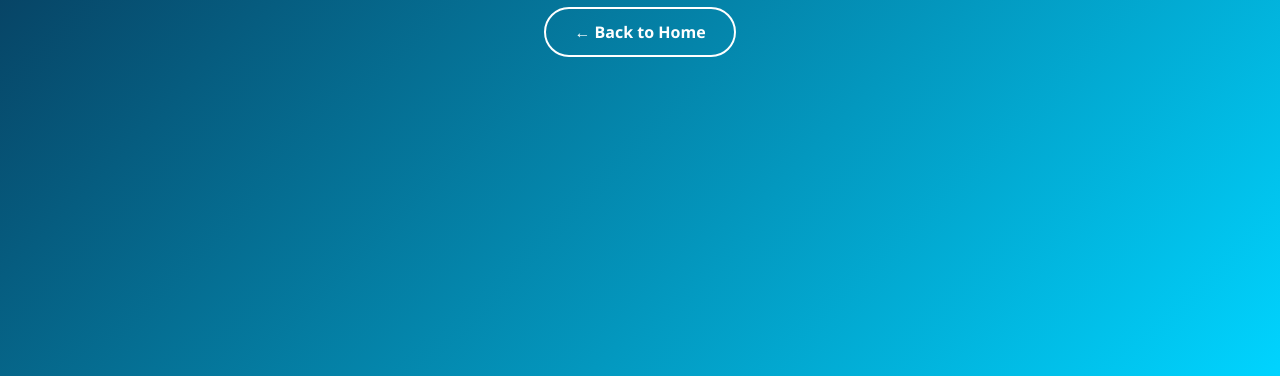
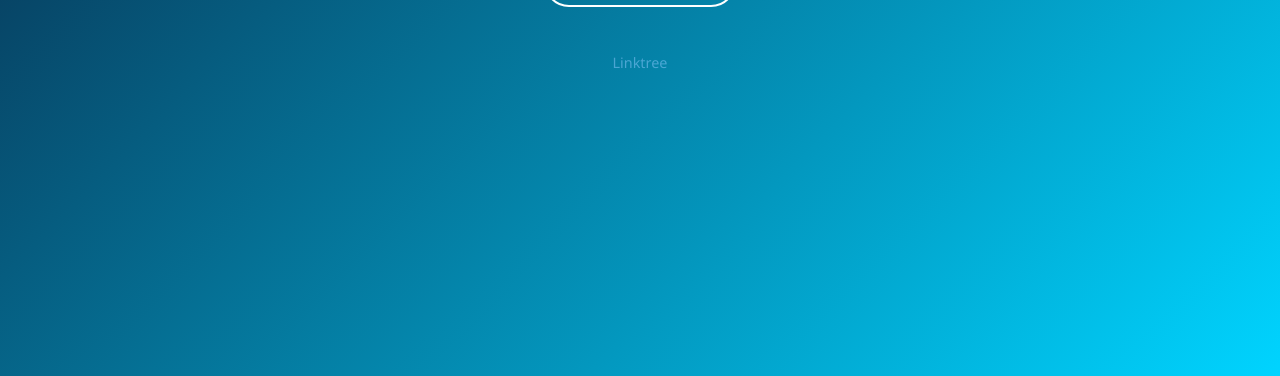
Before and after one commit to Trollfaec/Aurora, a plain HTML site: page docs.html in a window 1280 px wide. Shown: the part 424-800 px from the top of the page. Drawn offline with Linux system fonts and the light colour scheme.

Commit message:
Update docs.html

```diff
--- a/docs.html
+++ b/docs.html
@@ -12,5 +12,9 @@
     <p>Coming soon! Guides on installing, using, and developing for Aurora.</p>
     <a href="index.html" class="button secondary">← Back to Home</a>
   </div>
+
+    <footer class="footer">
+    <a href="https://linktr.ee/trollfaec" target="_blank">Linktree</a>
+  </footer>
 </body>
 </html>
```
